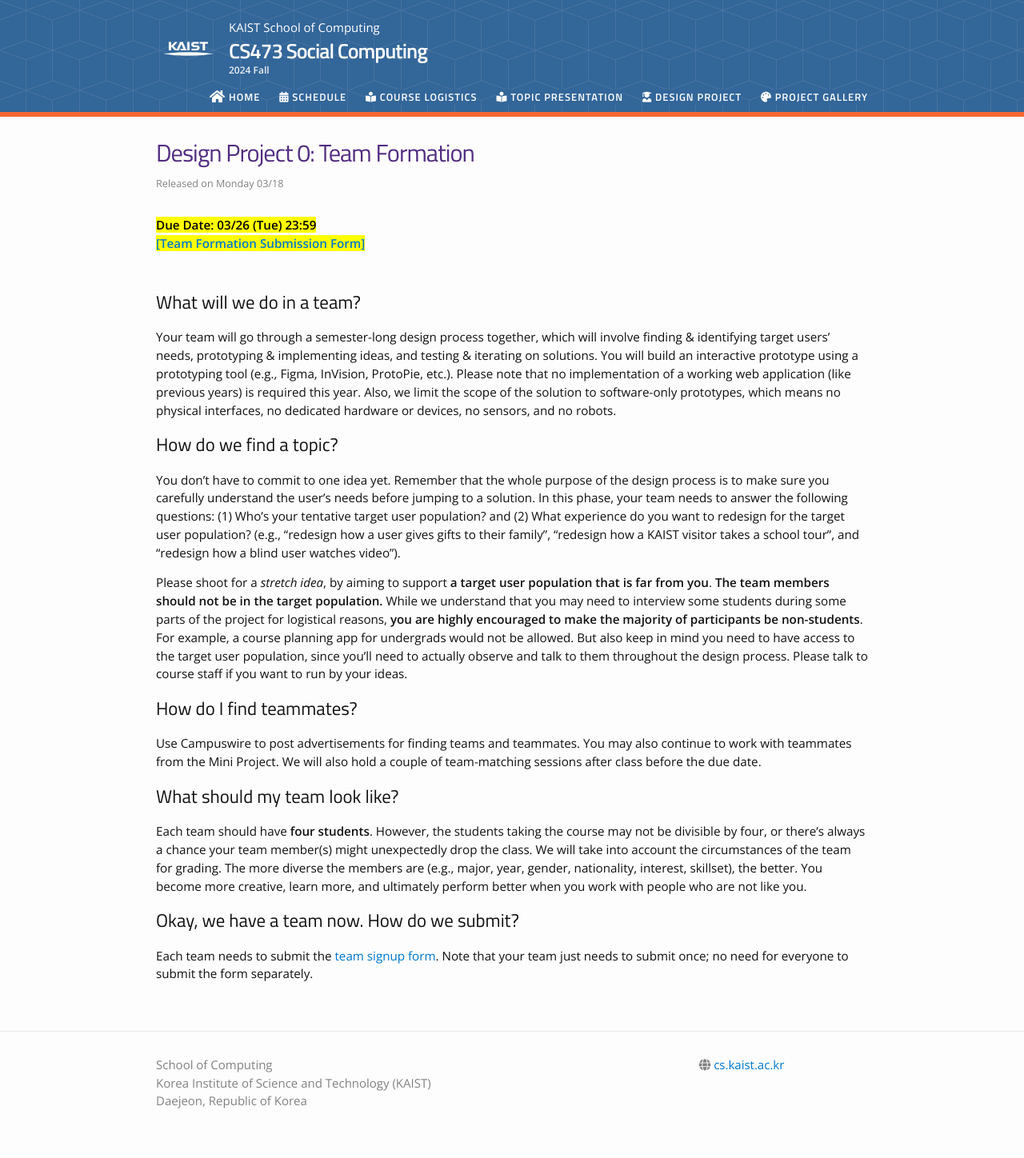
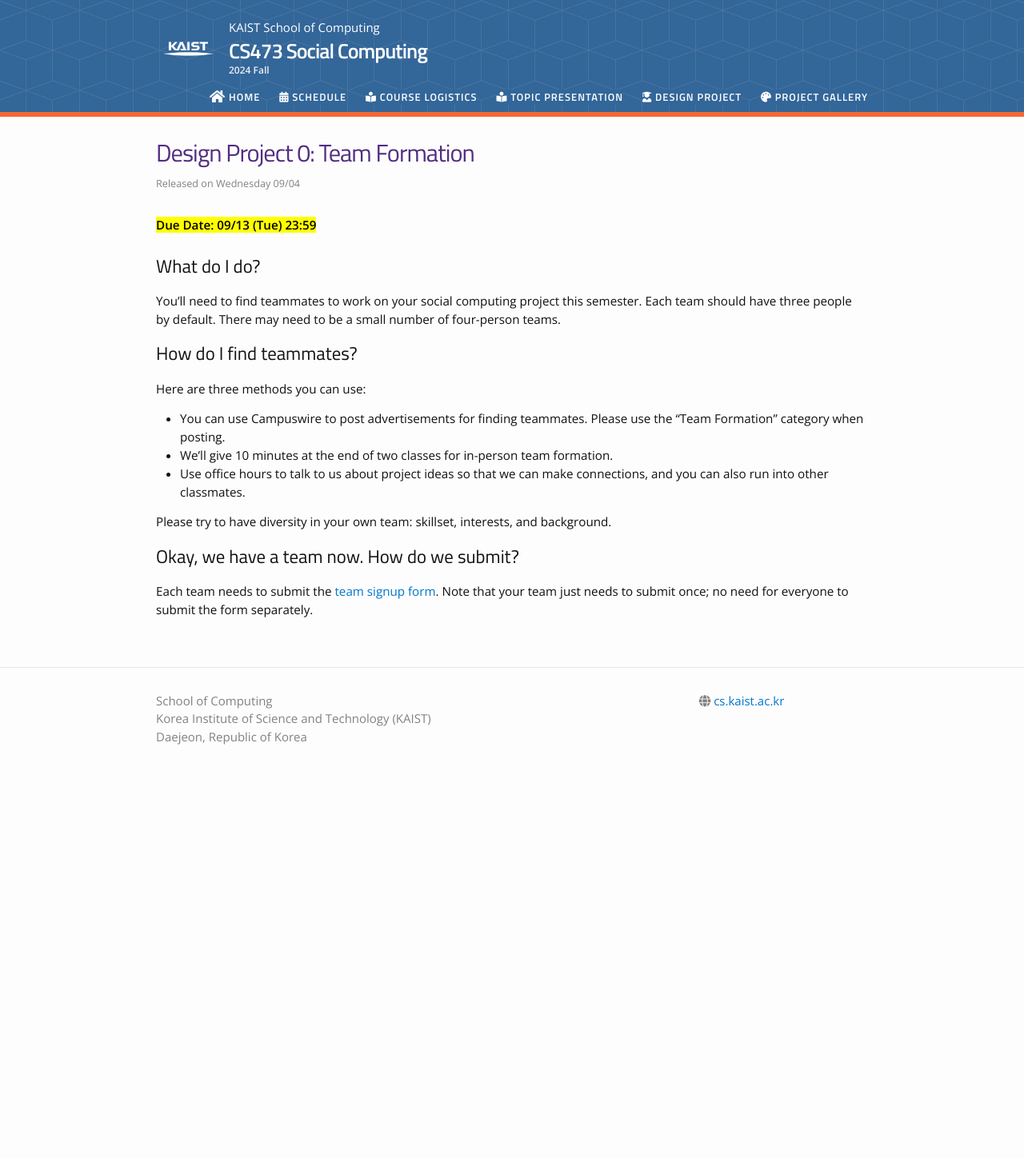
Before and after one commit to cstl-kaist/cs473-2025-fall, a Jekyll site: the page built from _projects/02_DP0.md, in a window 1280 px wide. Shown: the whole page at 80% size. Built offline with Jekyll 4.4.1, drawn with Linux system fonts in a browser that asks for light colours; nearby versions of some CDN libraries; after the commit the page ends 992 px from its top, so only the background shows below that.

Commit message:
Posting A0

```diff
--- a/_projects/02_DP0.md
+++ b/_projects/02_DP0.md
@@ -1,29 +1,28 @@
 ---
 type: project
-date: 2024-03-18T9:00:00+9:00
+date: 2024-09-04T9:00:00+9:00
 title: 'Design Project 0: Team Formation'
 pdf:
 attachment:
 solutions:
 hide_from_announcements: true
-# due_event:
-#     type: due
-#     date: 2024-03-26T23:59:00
-#     description: 'DP0 due'
+due_event:
+     type: due
+     date: 2024-09-13T23:59:00
+     description: 'DP0 due'
 ---
-## What will we do in a team?
-Your team will go through a semester-long design process together, which will involve finding & identifying target users' needs, prototyping & implementing ideas, and testing & iterating on solutions. You will build an interactive prototype using a prototyping tool (e.g., Figma, InVision, ProtoPie, etc.). Please note that no implementation of a working web application (like previous years) is required this year. Also, we limit the scope of the solution to software-only prototypes, which means no physical interfaces, no dedicated hardware or devices, no sensors, and no robots.
-
-## How do we find a topic?
-You don't have to commit to one idea yet. Remember that the whole purpose of the design process is to make sure you carefully understand the user's needs before jumping to a solution. In this phase, your team needs to answer the following questions: (1) Who's your tentative target user population? and (2) What experience do you want to redesign for the target user population? (e.g., "redesign how a user gives gifts to their family", "redesign how a KAIST visitor takes a school tour", and "redesign how a blind user watches video").
-
-Please shoot for a *stretch idea*, by aiming to support **a target user population that is far from you**. **The team members should not be in the target population.** While we understand that you may need to interview some students during some parts of the project for logistical reasons, **you are highly encouraged to make the majority of participants be non-students**. For example, a course planning app for undergrads would not be allowed. But also keep in mind you need to have access to the target user population, since you'll need to actually observe and talk to them throughout the design process. Please talk to course staff if you want to run by your ideas.
+## What do I do?
+You'll need to find teammates to work on your social computing project this semester. Each team should have three people by default. There may need to be a small number of four-person teams.
 
 ## How do I find teammates?
-Use Campuswire to post advertisements for finding teams and teammates. You may also continue to work with teammates from the Mini Project. We will also hold a couple of team-matching sessions after class before the due date.
 
-## What should my team look like?
-Each team should have **four students**. However, the students taking the course may not be divisible by four, or there's always a chance your team member(s) might unexpectedly drop the class. We will take into account the circumstances of the team for grading. The more diverse the members are (e.g., major, year, gender, nationality, interest, skillset), the better. You become more creative, learn more, and ultimately perform better when you work with people who are not like you.
+Here are three methods you can use:
+
+- You can use Campuswire to post advertisements for finding teammates. Please use the "Team Formation" category when posting.
+- We'll give 10 minutes at the end of two classes for in-person team formation.
+- Use office hours to talk to us about project ideas so that we can make connections, and you can also run into other classmates.
+
+Please try to have diversity in your own team: skillset, interests, and background.
 
 ## Okay, we have a team now. How do we submit?
-Each team needs to submit the [team signup form](https://forms.gle/1JPBkSMtPLPpWkdC8). Note that your team just needs to submit once; no need for everyone to submit the form separately.
+Each team needs to submit the [team signup form](https://forms.gle/kEmLdrDp7CQ7YYvcA). Note that your team just needs to submit once; no need for everyone to submit the form separately.
```
Also changed, not shown: _events/week02_2.md (+1 -1 lines).
